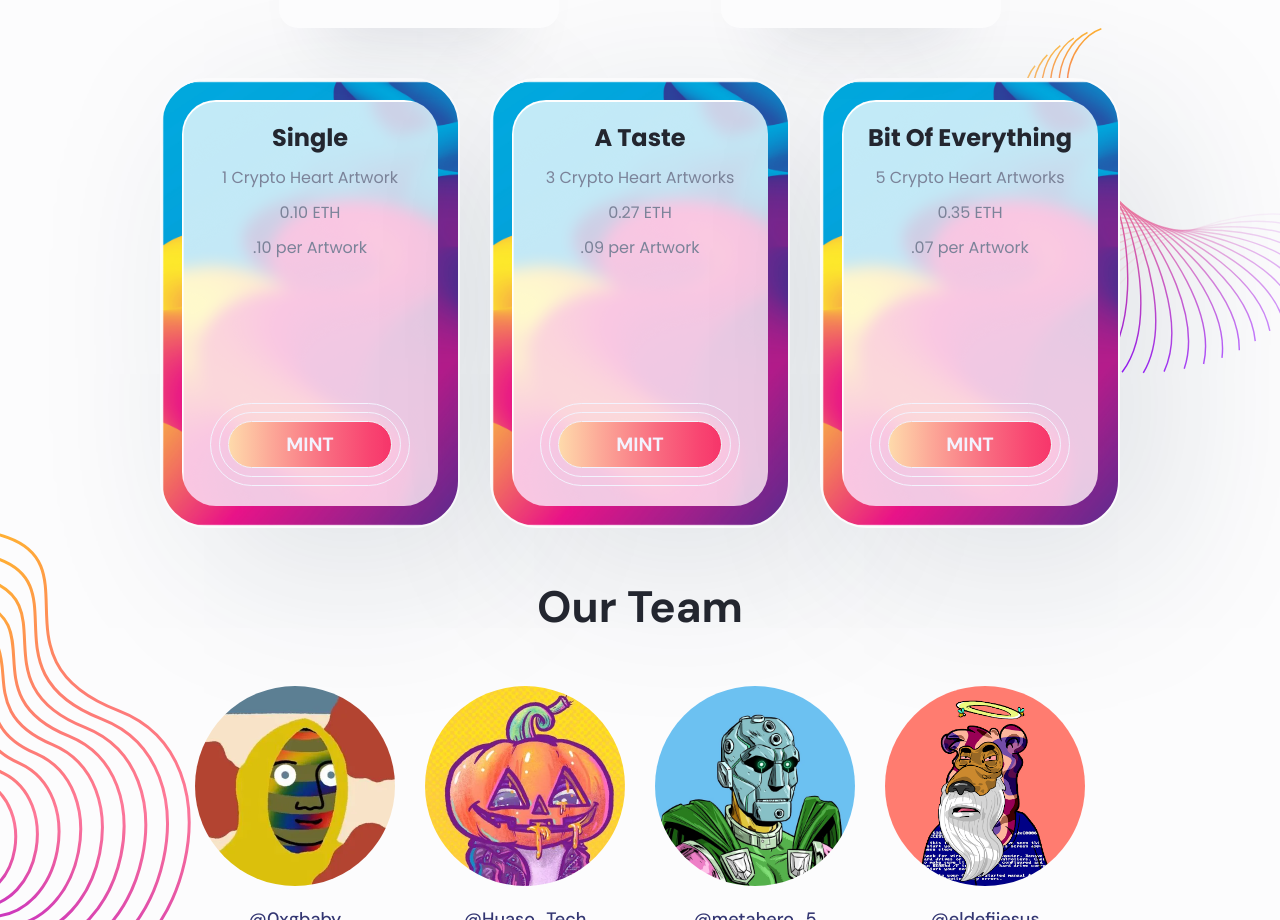
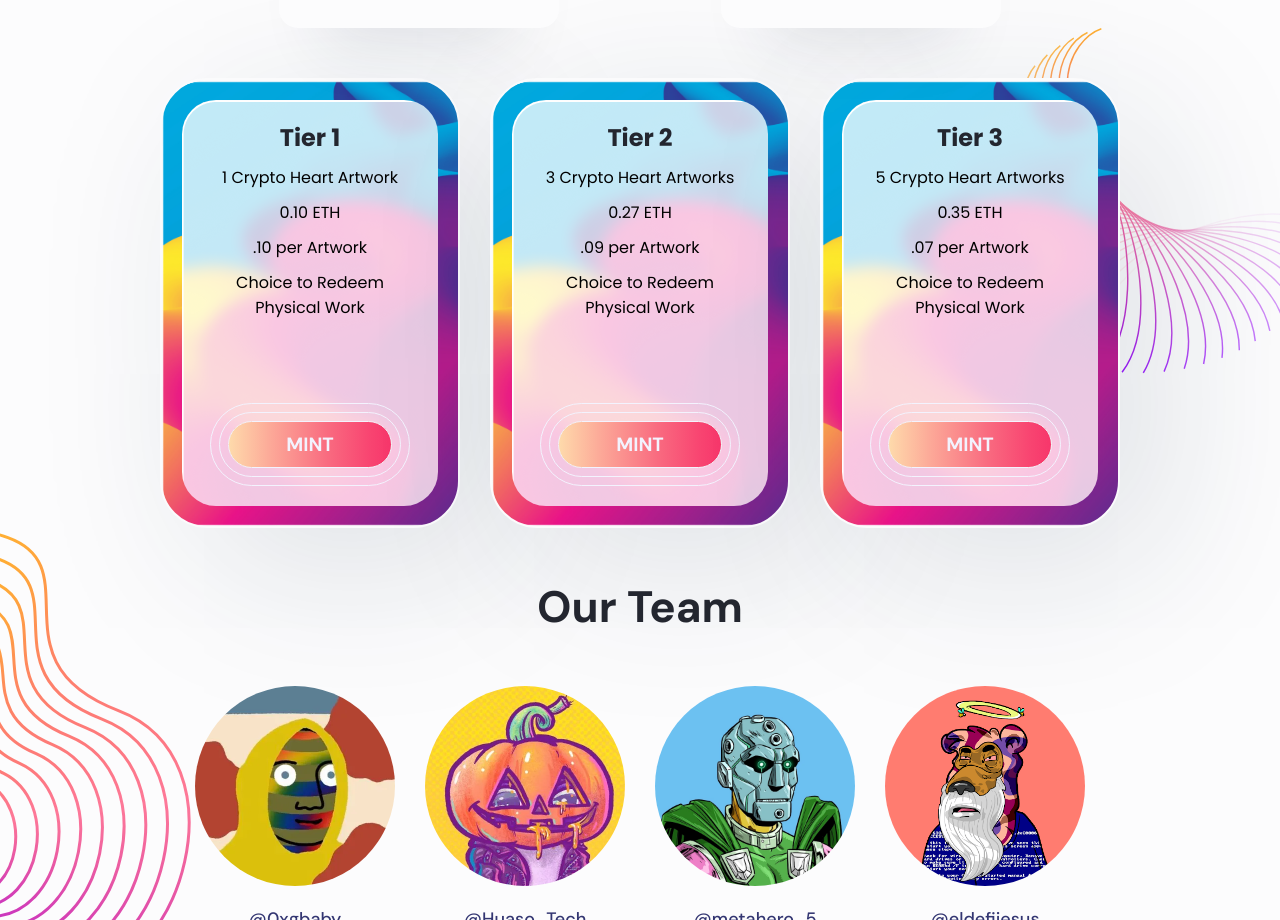
Before and after one commit to EthanMKavanagh/cryptohearts, a React (Create React App) app: page / in a window 1280 px wide. Shown: the part 1642-2562 px from the top of the page. Built offline with nearby package versions, Linux system fonts and the light colour scheme.

Commit message:
Update mint section

```diff
--- a/src/components/home/Mint.jsx
+++ b/src/components/home/Mint.jsx
@@ -15,10 +15,13 @@ const Mint = () => {
                 alt="placeholder1"
                 className="placeholder-img"
               /> */}
-              <h3>Single</h3>
+              <h3>Tier 1</h3>
               <span className="secondary-text">1 Crypto Heart Artwork</span>
               <span className="secondary-text">0.10 ETH</span>
               <span className="secondary-text">.10 per Artwork</span>
+              <span className="secondary-text">
+                Choice to Redeem Physical Work
+              </span>
             </div>
 
             <div className="mint-button-container">
@@ -31,10 +34,13 @@ const Mint = () => {
         <div className="mints">
           <div className="transparent-layer">
             <div className="mint-content">
-              <h3>A Taste</h3>
+              <h3>Tier 2</h3>
               <span className="secondary-text">3 Crypto Heart Artworks</span>
               <span className="secondary-text">0.27 ETH</span>
               <span className="secondary-text">.09 per Artwork</span>
+              <span className="secondary-text">
+                Choice to Redeem Physical Work
+              </span>
             </div>
 
             <div className="mint-button-container">
@@ -47,10 +53,13 @@ const Mint = () => {
         <div className="mints">
           <div className="transparent-layer">
             <div className="mint-content">
-              <h3>Bit Of Everything</h3>
+              <h3>Tier 3</h3>
               <span className="secondary-text">5 Crypto Heart Artworks</span>
               <span className="secondary-text">0.35 ETH</span>
               <span className="secondary-text">.07 per Artwork</span>
+              <span className="secondary-text">
+                Choice to Redeem Physical Work
+              </span>
             </div>
 
             <div className="mint-button-container">
--- a/src/styles/pages/_home.scss
+++ b/src/styles/pages/_home.scss
@@ -433,7 +433,7 @@
             .secondary-text,
             a {
               margin-top: 10px;
-              color: #7b8399;
+              color: #000000;
               text-align: center;
               font-size: 16px;
             }
```
